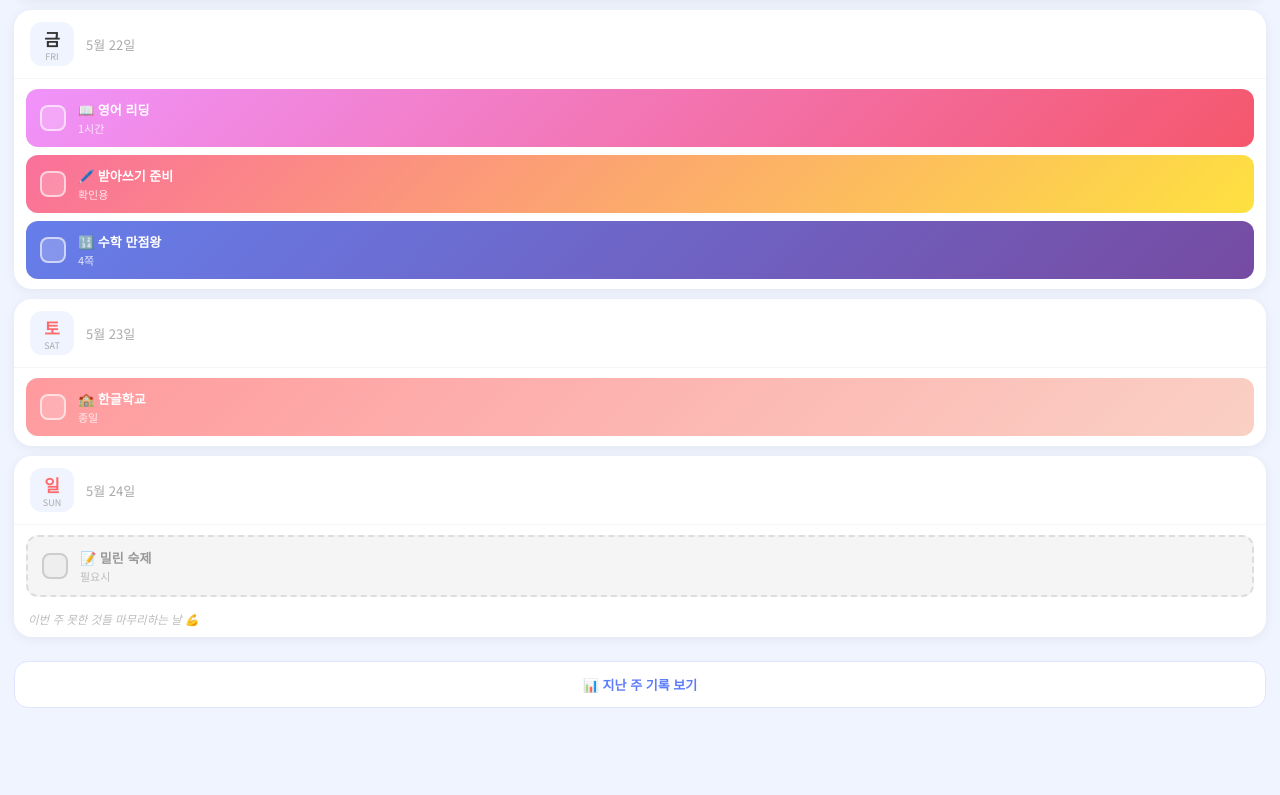
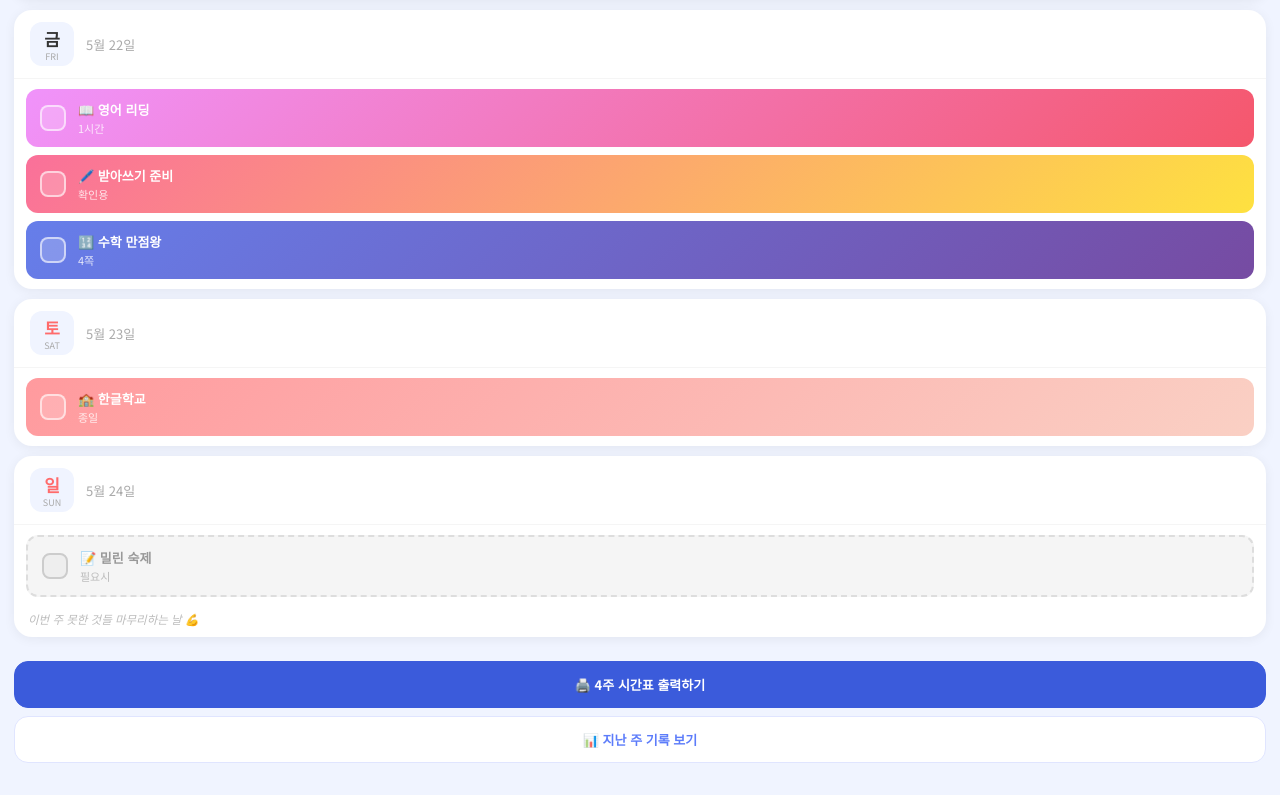
Before and after one commit to tszyfbr6mc-stack/schedule-app, a plain HTML site: page index.html in a window 1280 px wide. Shown: the part 1265-2060 px from the top of the page. Before the commit the page ends 2005 px from the top, so only its background shows below. Drawn offline with Linux system fonts and the light colour scheme.

Commit message:
Add files via upload

```diff
--- a/index.html
+++ b/index.html
@@ -246,12 +246,18 @@
     font-style: italic;
   }
 
-  .history-btn {
+  .action-links {
+    display: flex;
+    flex-direction: column;
+    gap: 8px;
+    margin: 8px 14px 0;
+  }
+
+  .action-btn {
     display: flex;
     align-items: center;
     justify-content: center;
     gap: 8px;
-    margin: 8px 14px 0;
     background: #fff;
     border: 1.5px solid #e0e5ff;
     border-radius: 14px;
@@ -261,9 +267,18 @@
     color: var(--primary);
     cursor: pointer;
     transition: background 0.15s;
+    text-decoration: none;
   }
 
-  .history-btn:active { background: #f0f4ff; }
+  .action-btn:active { background: #f0f4ff; }
+
+  .print-btn {
+    background: var(--primary-dark);
+    border-color: var(--primary-dark);
+    color: #fff;
+  }
+
+  .print-btn:active { background: var(--primary); }
 
   .modal-overlay {
     display: none;
@@ -383,8 +398,13 @@
 
 <div class="content" id="content"></div>
 
-<div class="history-btn" onclick="openHistory()">
-  📊 지난 주 기록 보기
+<div class="action-links">
+  <a class="action-btn print-btn" href="print-4weeks.html">
+    🖨️ 4주 시간표 출력하기
+  </a>
+  <div class="action-btn" onclick="openHistory()">
+    📊 지난 주 기록 보기
+  </div>
 </div>
 
 <div class="modal-overlay" id="modalOverlay" onclick="closeHistory(event)">
```
